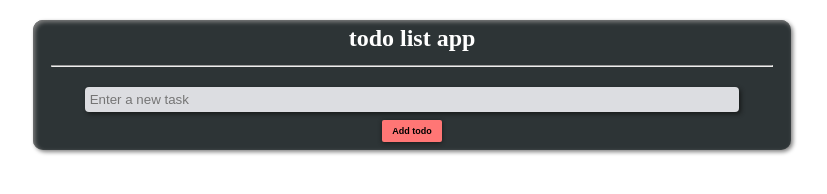
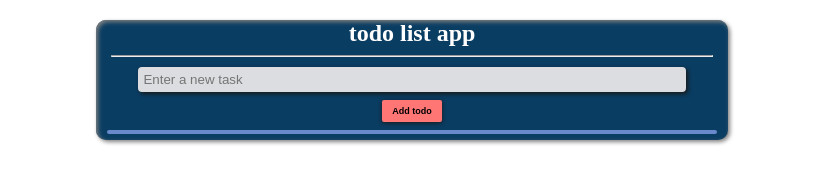
Before and after one commit to ShakirUllah-bj/todo-list-app, a plain HTML site: page index.html in a window 1280 px wide. Shown: the whole page, without its empty margins (228-1055 px from the left). Drawn offline with Linux system fonts and the light colour scheme.

Commit message:
Change bgColor of app & UL, & make Li Scrollable

```diff
--- a/style.css
+++ b/style.css
@@ -1,9 +1,15 @@
+#body {
+    margin: 0;
+    padding: 0;
+    height: 100vh;
+}
+
 .container {
     margin: 20px auto;
     border-radius: 10px;
-    background-color: #2d3436;
-    width: 60%;
-    height: auto;
+    background-color: #0a3d62;
+    width: 50%;
+    max-height: 280px;
     display: flex;
     flex-direction: column;
     justify-content: center;
@@ -11,14 +17,15 @@
 }
 
 h2 {
-    margin: 5px 0;
+    margin: 0px 0;
     align-self: center;
     color: white;
 }
 
 hr {
     width: 95%;
-    margin-bottom: 20px;
+    margin-bottom: 10px;
+    margin-top: 10;
 }
 
 input {
@@ -46,17 +53,18 @@ input:focus {
 }
 
 ul {
+    width: 96%;
+    overflow-y: scroll;
     padding: 0;
-    background-color: #353b48;
-    border-radius: 1px;
-    margin-bottom: 0;
+    background-color: #0c2461;
+    margin-bottom: 6px;
     margin-top: 0;
-    border-bottom-left-radius: 10px;
-    border-bottom-right-radius: 10px;
     display: flex;
     flex-direction: column;
-    /* justify-content: center; */
     align-items: center;
+    align-self: center;
+    border-radius: 2px;
+    border: 2px solid #6a89cc;
 }
 
 ul li {
```
